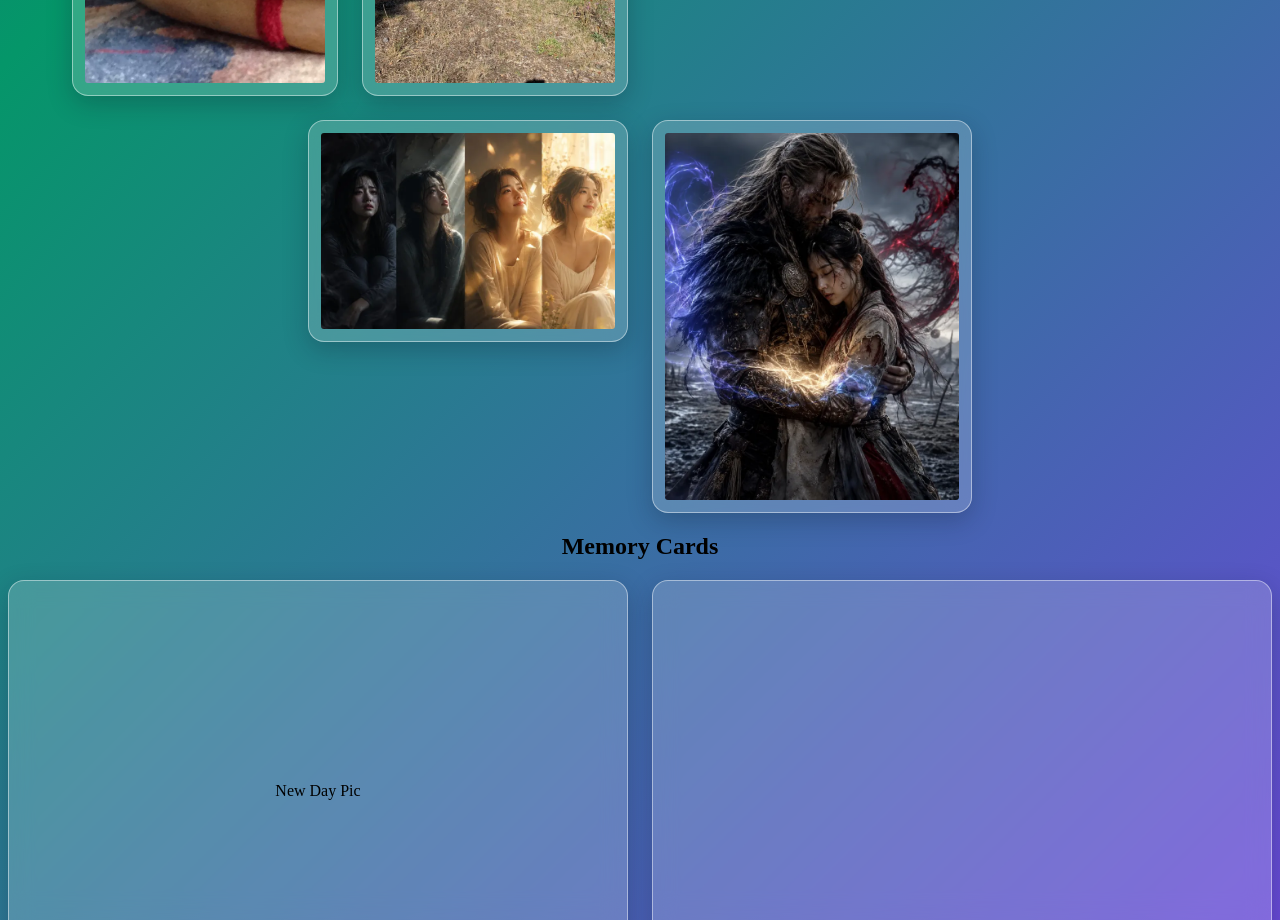
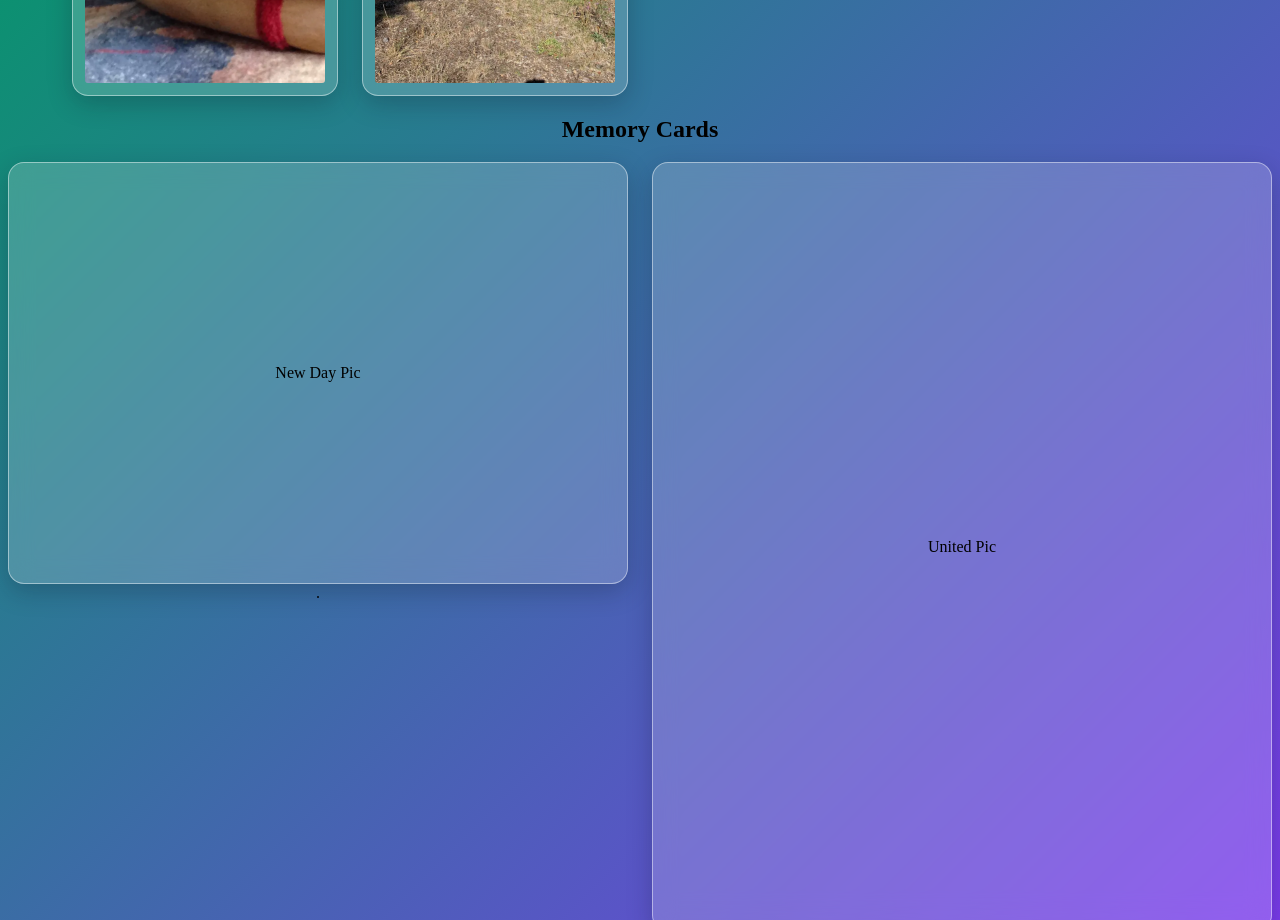
Before and after one commit to miasmith81/next_chapter_the_controlled_build, a website: page index.html in a window 1280 px wide. Shown: the part 2500-3420 px from the top of the page. Drawn offline with Linux system fonts and the light colour scheme.

Commit message:
Remove unused image pair from gallery section for cleaner layout

```diff
--- a/index.html
+++ b/index.html
@@ -35,10 +35,7 @@
         <img class="gallery-photo" src="assets/jackson13.webp" width="720" height="960" alt="Jackson Pic 13">
         <img class="gallery-photo" src="assets/jackson14.webp" width="720" height="960" alt="Jackson Pic 14">
       </div> <!-- Gallery container closing tag -->
-      <div class="gallery-pair"> <!-- Centered two-image group -->
-        <img class="gallery-photo" src="assets/aNewDay.webp" width="720" height="480" alt="A New Day">
-        <img class="gallery-photo" src="assets/United.webp" width="720" height="900" alt="United">
-      </div> <!-- Centered two-image group closing tag -->
+
     </section> <!-- Gallery section closing tag -->
     <section id="memory-gallery" class="memory-gallery"> <!-- Semantic memory section -->
       <h2 class="memory-heading">Memory Cards</h2>
```
